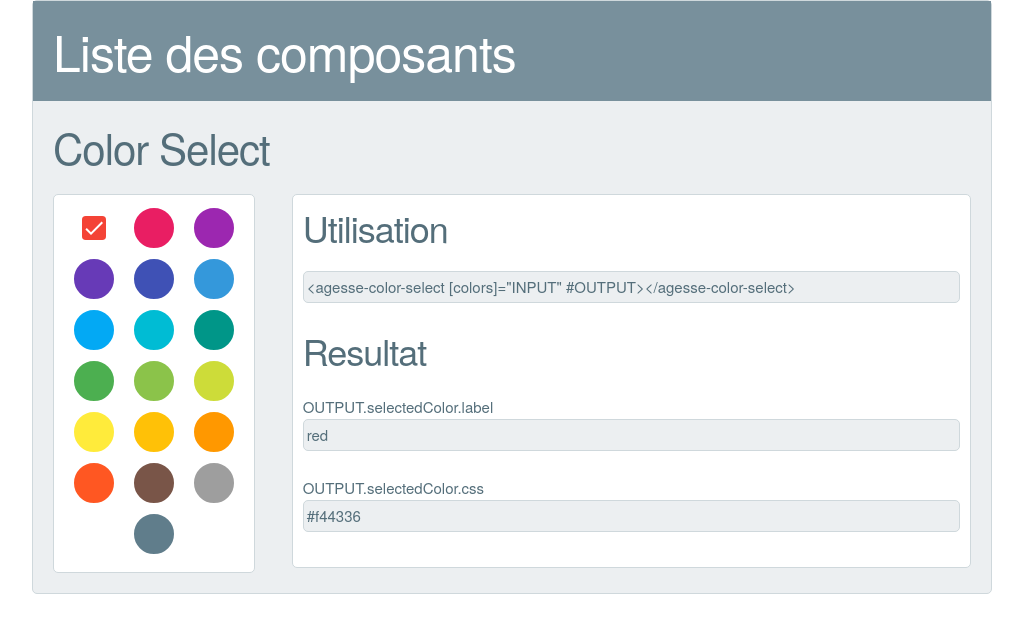
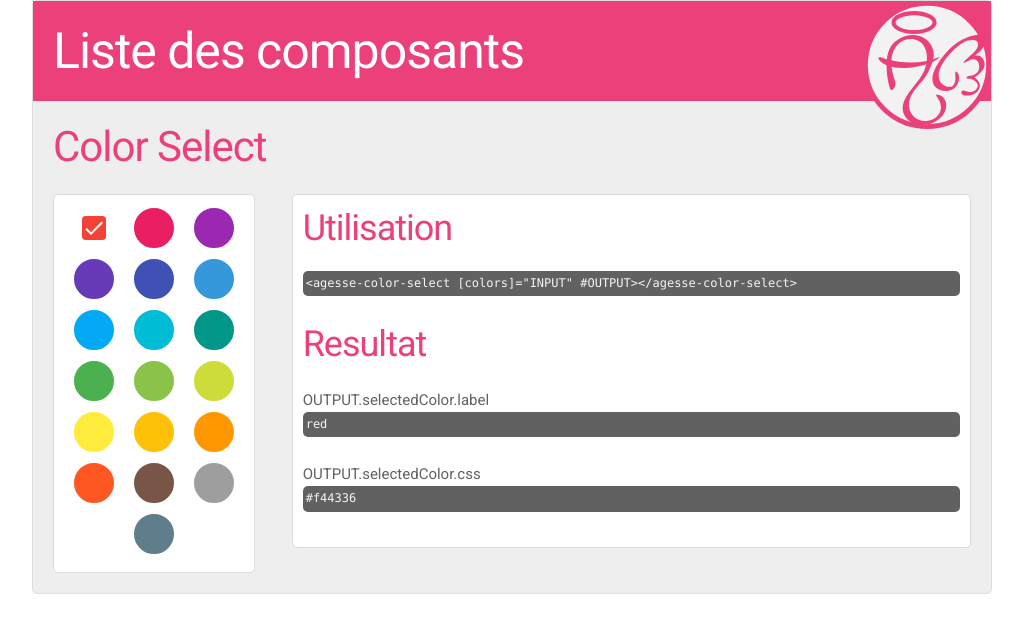
Before and after one commit to Agesse/ColorSelect, an Angular app: page / in a window 1280 px wide. Shown: the top 632 px of the page, without its empty margins (128-1151 px from the left). Built offline with nearby package versions, Linux system fonts and the light colour scheme.

Commit message:
feature: relooking agesse

```diff
--- a/src/app/agesse.component.html
+++ b/src/app/agesse.component.html
@@ -1,5 +1,57 @@
 <div class="container">
+  <svg width="128"
+    height="128"
+    viewBox="0 0 256 256">
+    <g inkscape:label="Calque 1"
+      inkscape:groupmode="layer"
+      id="layer1"
+      transform="translate(0,-796.36218)">
+      <path sodipodi:type="arc"
+        style="fill:#f2f2f2;fill-opacity:1;stroke:#ec407a;stroke-width:10;stroke-linecap:round;stroke-linejoin:round;stroke-miterlimit:4;stroke-opacity:1;stroke-dasharray:none"
+
+        id="path3888"
+        sodipodi:cx="128"
+        sodipodi:cy="128"
+        sodipodi:rx="128"
+        sodipodi:ry="128"
+        d="M 256,128 C 256,198.69245 198.69245,256 128,256 57.307552,256 0,198.69245 0,128 0,57.307552 57.307552,0 128,0 198.69245,0 256,57.307552 256,128 z"
+
+        transform="matrix(0.96240602,0,0,0.96240602,4.8120301,801.17421)" />
+      <g id="g3894"
+        style="fill:#ec407a;fill-opacity:1">
+        <path sodipodi:nodetypes="csssssssssssssssc"
+          inkscape:connector-curvature="0"
+          id="path3780"
+          d="m 56.362976,974.67304 c -4.467113,-1.74999 -18.183365,-61.96667 -0.361408,-87.58793 14.731523,-21.17838 47.687062,-30.49628 69.758352,-14.21224 13.31258,9.82192 19.08566,27.593 13.81309,43.29409 -4.93185,14.68645 -11.16786,28.90485 -21.52448,40.71233 -12.43741,14.17975 -28.108686,30.47748 -26.111858,50.87861 1.65434,16.9021 17.966978,30.37 35.425908,28.5446 14.23685,-1.4886 28.38678,-11.6289 28.52194,-27.1296 0.15759,-18.0725 -19.07882,-27.91445 -4.2347,-25.02516 14.34069,2.7913 17.86595,21.22036 12.28139,33.01046 -12.98703,27.4184 -54.47566,37.1505 -76.261235,14.5943 -9.161535,-9.4857 -10.564991,-23.5398 -5.4271,-35.41076 11.463848,-26.48687 38.122335,-43.71266 44.264145,-73.02036 3.59376,-17.1488 1.01062,-39.28102 -16.44396,-47.63204 -15.931892,-7.6225 -35.948038,-1.05724 -45.388373,13.88976 -12.718071,20.1367 -8.420582,45.10774 -0.691227,66.53128 3.94596,10.93706 -4.782288,18.58909 -7.620484,18.56266 z"
+
+          style="fill:#ec407a;fill-opacity:1;stroke:none" />
+        <path sodipodi:nodetypes="scss"
+          inkscape:connector-curvature="0"
+          id="path3782"
+          d="m 36.881933,909.26419 c 38.179253,14.09291 82.427137,13.63224 116.886207,-1.53308 -10.9669,17.20884 -98.579969,38.10578 -122.380024,5.08122 -2.59707,-3.60365 3.437545,-4.30716 5.493817,-3.54814 z"
+
+          style="fill:#ec407a;fill-opacity:1;stroke:none" />
+        <path sodipodi:nodetypes="ssscsssssssssscscsssssss"
+          inkscape:connector-curvature="0"
+          id="path3784"
+          d="m 231.53497,921.16879 c -2.16417,-7.81514 -10.14131,-10.2905 -16.58831,-7.21666 -5.6021,2.671 -17.56227,9.38049 -13.5707,4.56019 10.7514,-12.98363 29.68275,-21.71368 28.69682,-36.60277 -0.85463,-8.79677 -12.49409,-8.65189 -20.11166,-6.57539 -18.59453,5.06877 -48.75341,36.1606 -56.66354,58.67978 -3.56666,10.15382 -2.59983,23.22272 6.697,29.89158 5.77172,4.14022 14.65184,6.36056 20.45696,1.22296 9.74178,-8.62158 -1.13554,-34.67693 8.23702,-25.6674 4.98617,4.79304 4.61573,18.41114 -1.70643,27.05705 -8.41113,11.50269 -28.17627,13.28853 -39.88201,3.96716 -9.46853,-7.53986 -9.9122,-21.53099 -5.60321,-32.0867 15.34682,-37.59501 53.13661,-73.53139 91.53613,-74.62974 9.36147,-0.26777 13.02138,12.51804 9.56505,20.60508 -4.2331,9.90451 -11.86058,15.9777 -19.45994,21.84925 15.61999,-5.01135 23.72336,13.70623 18.92677,23.41814 -4.01523,8.12986 -11.7034,15.32561 -19.50702,19.44913 10.84331,7.66013 15.27664,18.2177 6.47287,28.0539 -6.29762,7.03615 -16.08143,8.85685 -25.68064,8.36167 -8.1197,-0.41886 -9.45569,-11.54152 -0.78248,-9.75465 5.6449,1.16297 12.71181,5.36636 20.41962,0.15259 15.66488,-10.59616 -0.0338,-24.71503 -11.73027,-24.27709 -8.69629,0.3256 -2.83517,-4.97138 2.52502,-5.58262 12.83074,-1.46313 21.72402,-10.53529 17.75295,-24.87546 z"
+
+          style="fill:#ec407a;fill-opacity:1;stroke:none" />
+      </g>
+      <path sodipodi:type="arc"
+        style="fill:none;stroke:#ec407a;stroke-width:10;stroke-miterlimit:4;stroke-opacity:1;stroke-dasharray:none"
+        id="path3868"
+        sodipodi:cx="100.0051"
+        sodipodi:cy="0.43140602"
+        sodipodi:rx="50.507626"
+        sodipodi:ry="23.233509"
+        d="m 150.51272,0.43140602 c 0,12.83151298 -22.61303,23.23350898 -50.50762,23.23350898 -27.894595,0 -50.507629,-10.401996 -50.507629,-23.23350898 0,-12.83151302 22.613034,-23.23350902 50.507629,-23.23350902 27.89459,0 50.50762,10.401996 50.50762,23.23350902 z"
+
+        transform="matrix(0.81196709,0,0,0.81196709,20.862493,839.13963)" />
+    </g>
+  </svg>
   <h1>Liste des composants</h1>
+
   <h2>Color Select</h2>
   <div class="row">
     <agesse-color-select class="three columns"
@@ -8,14 +60,14 @@
 
     <div class="nine columns result">
       <h3>Utilisation</h3>
-      <p>
+      <p class="code">
         &lt;agesse-color-select [colors]="INPUT" #OUTPUT&gt;&lt;/agesse-color-select&gt;
       </p>
       <h3>Resultat</h3>
       <span>OUTPUT.selectedColor.label</span>
-      <p>{{colorSelect.selectedColor.label}}</p>
+      <p class="code">{{colorSelect.selectedColor.label}}</p>
       <span>OUTPUT.selectedColor.css</span>
-      <p>{{colorSelect.selectedColor.css}}</p>
+      <p class="code">{{colorSelect.selectedColor.css}}</p>
     </div>
   </div>
 </div>
--- a/src/app/agesse.component.scss
+++ b/src/app/agesse.component.scss
@@ -1,8 +1,15 @@
+@import url('https://fonts.googleapis.com/css?family=Roboto');
+
 .container {
-  background: #ECEFF1;
-  color: #546E7A;
-  border: 1px solid #CFD8DC;
+  color: #616161;
   border-radius: 5px;
+  border: 1px solid #ddd;
+  font-family: 'Roboto', sans-serif;
+  background: #eee;
+}
+
+svg {
+  float: right;
 }
 
 .row {
@@ -10,26 +17,33 @@
 }
 
 h1 {
-  background: #78909C;
+  background: #ec407a;
   color: white;
   padding: 2rem;
 }
 
 h2 {
+  color: #ec407a;
   padding: 0 2rem;
   margin: 0;
 }
 
-.columns {
-  background: white;
-  border-radius: 5px;
-  border: 1px solid #CFD8DC;
-  padding: 1rem;
+h3 {
+  color: #ec407a;
 }
 
-p {
-  background: #ECEFF1;
+.columns {
+  border: 1px solid #ddd;
+  border-radius: 5px;
+  padding: 1rem;
+  background: #fff;
+}
+
+.code {
+  font-family: "Lucida Console", Monaco, monospace;
+  font-size: 12px;
+  background: #616161;
+  color: whitesmoke;
   padding: 3px;
-  border: 1px solid #CFD8DC;
   border-radius: 5px;
 }
```
Also changed, not shown: package.json (+6 -2 lines), src/assets/agesse.svg (added).
